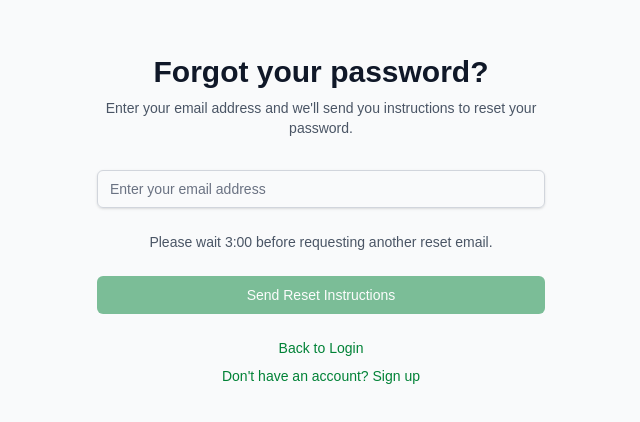
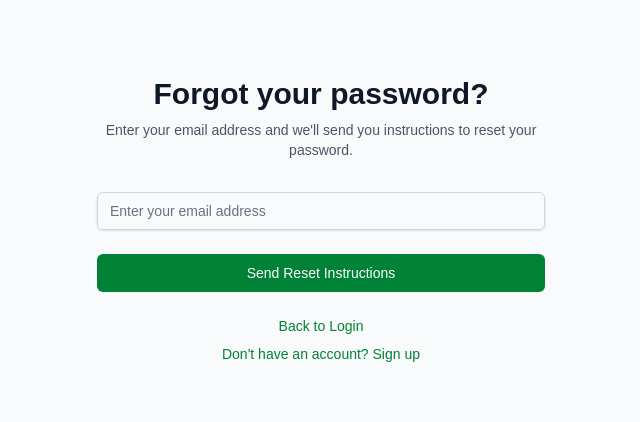
Before and after one commit to marydao21/StrataConnect-Website, a Next.js app: page /forgot-password in a window 1280 px wide. Shown: the part 192-614 px from the top of the page, without its empty margins (319-959 px from the left). Built offline with nearby package versions, Linux system fonts and the light colour scheme.

Commit message:
update reset password page

```diff
--- a/src/app/forgot-password/page.jsx
+++ b/src/app/forgot-password/page.jsx
@@ -1,18 +1,19 @@
 'use client';
 
-import { useState } from 'react';
+import { useState, useEffect } from 'react';
 import Link from 'next/link';
 
 export default function ForgotPassword() {
   const [email, setEmail] = useState('');
   const [message, setMessage] = useState('');
   const [isLoading, setIsLoading] = useState(false);
-  const [timeLeft, setTimeLeft] = useState(180); // 3 minutes in seconds
+  const [timeLeft, setTimeLeft] = useState(0);
   const [isValidLink, setIsValidLink] = useState(null); // null means loading
 
-  const startCooldown = () => {
-    setTimeLeft(180); // 3 minutes in seconds
-    const timer = setInterval(() => {
+  useEffect(() => {
+    let timer;
+    if (timeLeft > 0) {
+      timer = setInterval(() => {
         setTimeLeft((prev) => {
           if (prev <= 1) {
             clearInterval(timer);
@@ -21,6 +22,16 @@ export default function ForgotPassword() {
           return prev - 1;
         });
       }, 1000);
+    }
+    return () => {
+      if (timer) {
+        clearInterval(timer);
+      }
+    };
+  }, [timeLeft]);
+
+  const startCooldown = () => {
+    setTimeLeft(180); // 3 minutes in seconds
   };
 
   const formatTime = (seconds) => {
```
Lines whose indentation alone changed are shown as unchanged.
